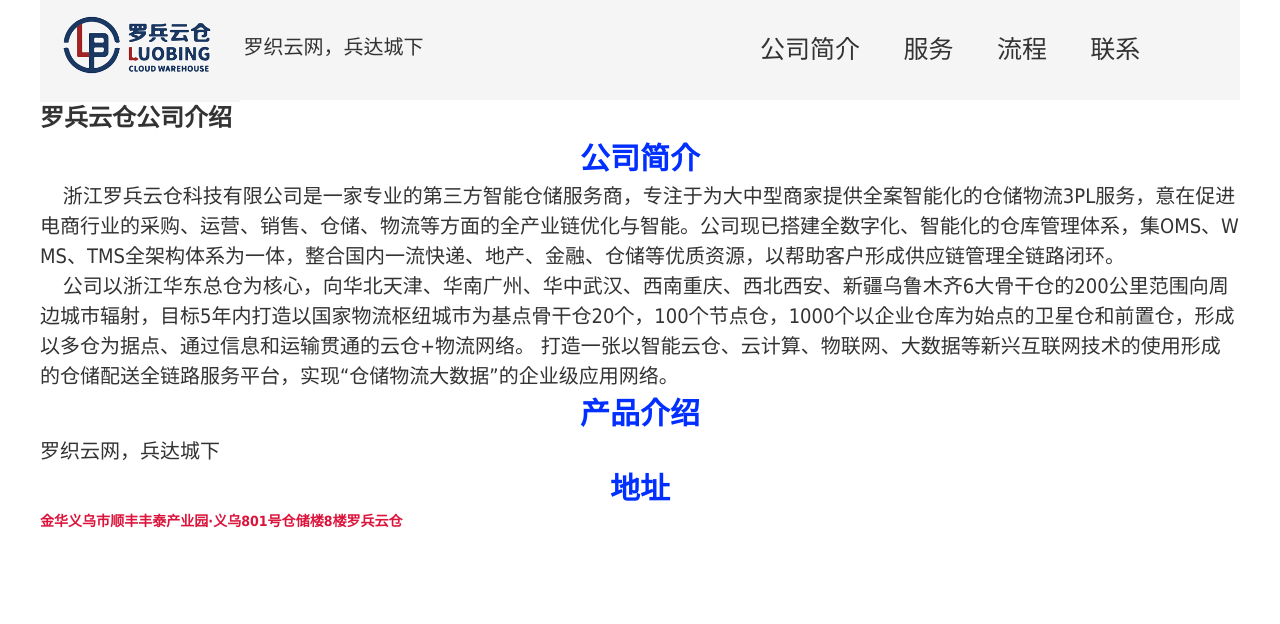
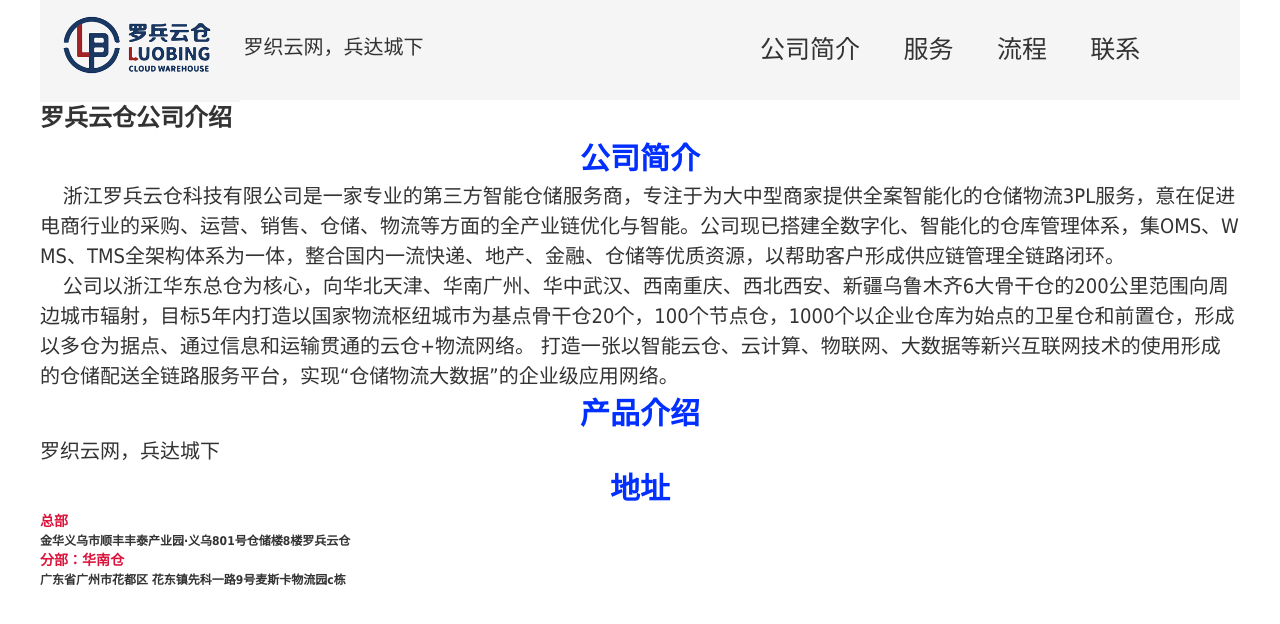
Before and after one commit to TombDream/luobingyuncang.hgithub.io, a plain HTML site: page index.html in a window 1280 px wide. Drawn offline with Linux system fonts and the light colour scheme.

Commit message:
Update index.html
广州仓库更新

```diff
--- a/index.html
+++ b/index.html
@@ -50,9 +50,17 @@
 
             <div>
                 <h2>地址</h2>
-                <h3>
+                <h3>总部</h3>
+                <h4>
                     金华义乌市顺丰丰泰产业园·义乌801号仓储楼8楼罗兵云仓
-                </h3>
+                </h4>
+                <h3>分部：华南仓</h3>
+                <h4>
+                    广东省广州市花都区 花东镇先科一路9号麦斯卡物流园c栋
+                </h4>
+
+
+
             </div>
 
 
```
